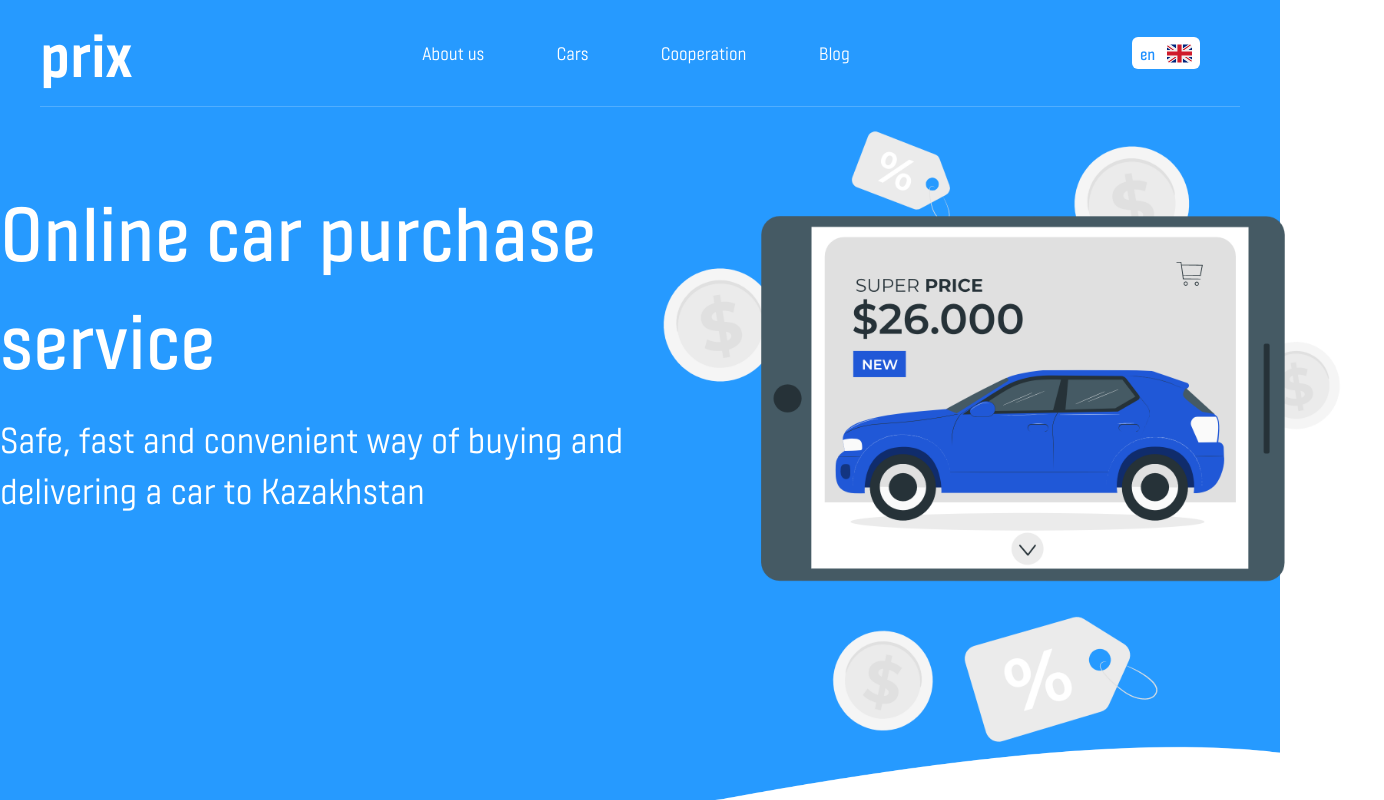
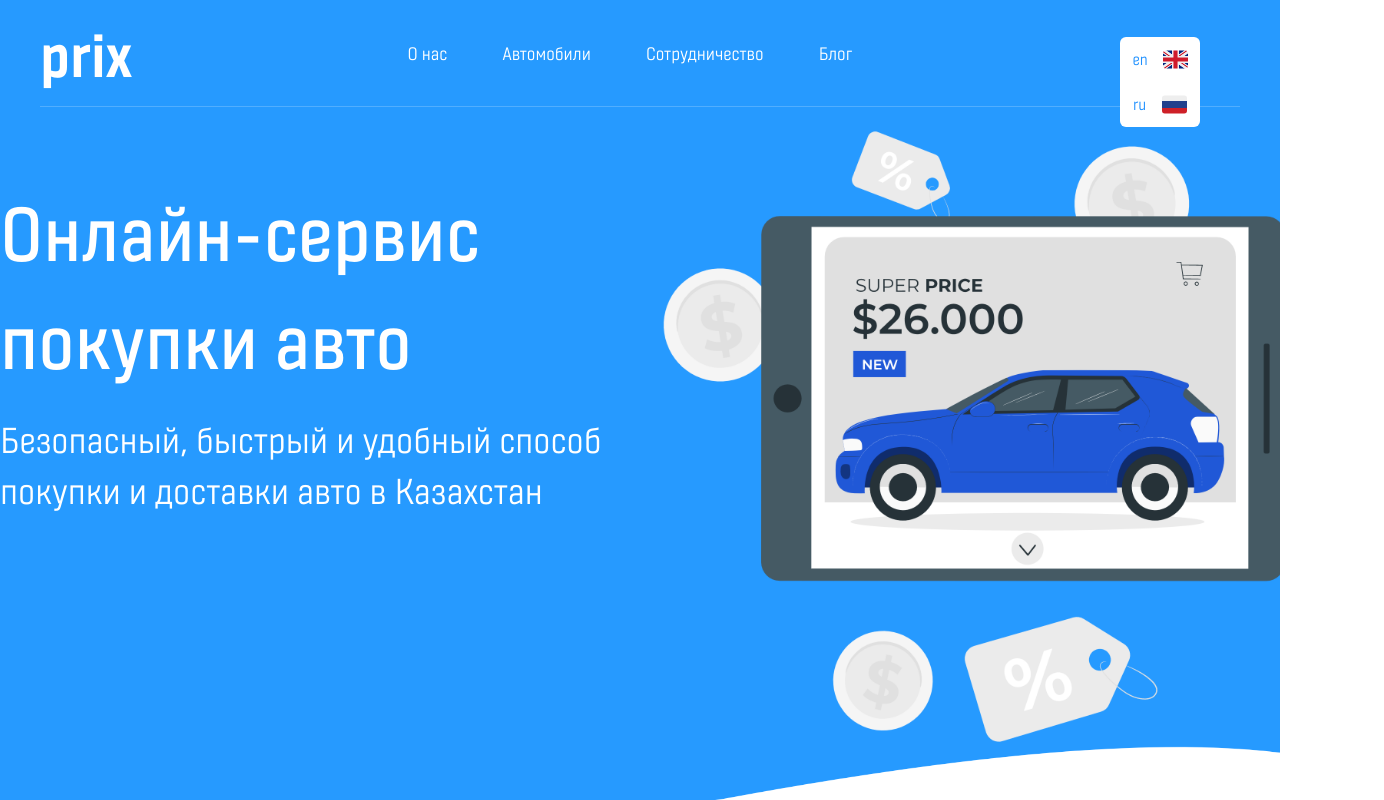
Before and after one commit to prix-group/prix_market, a Next.js app: page / in a window 1280 px wide. Both pictures are taken after a click on the element "рус". Shown: the top 800 px of the page, 1384 px wide, since content can reach past the window. Built offline with nearby package versions, Linux system fonts and the light colour scheme.

Commit message:
feature: language droplist

```diff
--- a/src/components/Header/index.tsx
+++ b/src/components/Header/index.tsx
@@ -4,6 +4,7 @@ import rusFlag from '../../../public/images/flag-for-flag-russia-svgrepo-com.svg
 import {
   Dispatch,
   FC,
+  MouseEvent,
   SetStateAction,
   useContext,
   useEffect,
@@ -24,6 +25,7 @@ interface IHeader {
 
 export const Header: FC<IHeader> = ({ setLang }) => {
   const [isOpen, setIsOpen] = useState(false);
+  const [langboxOpen, setLangboxOpen] = useState(false);
   const router = useRouter();
 
   const translation = useContext(multilangContext);
@@ -36,19 +38,69 @@ export const Header: FC<IHeader> = ({ setLang }) => {
       : document.body.classList.remove('menu-opened');
   }, [isOpen]);
 
-  const handleLanguageSwitch = () => {
-    translation.lang === 'en' ? setLang('ru') : setLang('en');
+  const handleLanguageSwitch = (e: MouseEvent<HTMLLIElement>) => {
+    setLang(e.currentTarget.id);
+    handleLangBoxClose();
   };
-  //
-  // const returnLangboxMarkup = () => {
-  //   if (langboxOpen) {
-  //     return (
-  //         <div>
-  //
-  //         </div>
-  //     )
-  //   }
-  // }
+
+  const handleLangBoxOpen = () => {
+    setLangboxOpen(true);
+  };
+
+  const handleLangBoxClose = () => {
+    setLangboxOpen(false);
+  };
+
+  const handleLangBoxMarkup = () => {
+    if (!langboxOpen) {
+      return (
+        <div
+          className={styles['header__language-button']}
+          onClick={handleLangBoxOpen}
+        >
+          <p className={styles['header__language-content']}>
+            {translation.lang === 'ru' ? 'рус' : 'en'}
+          </p>
+          <img
+            className={styles['header__language-flag']}
+            src={translation.lang === 'en' ? engFlag.src : rusFlag.src}
+          />
+        </div>
+      );
+    }
+    return (
+      <div className={styles['header__language-menu']}>
+        <div className={styles['overlay']} onClick={handleLangBoxClose}></div>
+        <div className={styles['header__language-container']}>
+          <ul className={styles['header__language-list']}>
+            <li
+              className={styles['header__language-item']}
+              onClick={(e) => handleLanguageSwitch(e)}
+              id={'en'}
+            >
+              <p className={styles['header__language-name']}>en</p>
+              <img
+                className={styles['header__language-flag']}
+                src={engFlag.src}
+                alt={'dsf'}
+              />
+            </li>
+            <li
+              className={styles['header__language-item']}
+              onClick={(e) => handleLanguageSwitch(e)}
+              id={'ru'}
+            >
+              <p className={styles['header__language-name']}>ru</p>
+              <img
+                className={styles['header__language-flag']}
+                src={rusFlag.src}
+              />
+            </li>
+          </ul>
+        </div>
+      </div>
+    );
+  };
 
   return (
     <header
@@ -94,20 +146,46 @@ export const Header: FC<IHeader> = ({ setLang }) => {
             })}
           </ul>
         </nav>
-        <div
-          className={styles['header__language-button']}
-          onClick={handleLanguageSwitch}
-        >
-          <p className={styles['header__language-content']}>
-            {translation.lang === 'ru' ? 'рус' : 'en'}
-          </p>
-          <img
-            className={styles['header__language-flag']}
-            src={translation.lang === 'en' ? engFlag.src : rusFlag.src}
-          />
-        </div>
+        {handleLangBoxMarkup()}
         {isOpen && <Menu setIsOpen={setIsOpen} />}
       </div>
     </header>
   );
 };
+// eslint-disable-next-line no-lone-blocks
+{
+  /* <div */
+}
+{
+  /*  className={styles['header__language-button']} */
+}
+{
+  /*  onClick={handleLangBoxOpen} */
+}
+{
+  /* > */
+}
+{
+  /*  <p className={styles['header__language-content']}> */
+}
+{
+  /*    {translation.lang === 'ru' ? 'рус' : 'en'} */
+}
+{
+  /*  </p> */
+}
+{
+  /*  <img */
+}
+{
+  /*    className={styles['header__language-flag']} */
+}
+{
+  /*    src={translation.lang === 'en' ? engFlag.src : rusFlag.src} */
+}
+{
+  /*  /> */
+}
+{
+  /* </div> */
+}
--- a/src/components/Header/styles.module.scss
+++ b/src/components/Header/styles.module.scss
@@ -13,6 +13,7 @@
   }
 
   &__language {
+
     &-button {
       display: flex;
       justify-content: space-around;
@@ -20,11 +21,11 @@
 
       border-radius: 6px;
       background-color: $white;
-      width: 64px;
+      width: 80px;
       height: 32px;
       cursor: pointer;
 
-      padding: 0 2px;
+      padding: 0;
 
       transition: all .2s ease-in-out;
 
@@ -49,7 +50,70 @@
       width: 25px;
 
     }
+
+    &-menu {
+      display: flex;
+      width: 80px;
+      height: 32px;
+      padding: 0;
+    }
+
+    &-container {
+      position: relative;
+      width: 100%;
+      height: 100%;
+    }
+
+    &-list {
+      list-style: nonne;
+      padding: 0;
+      margin: 0;
+
+      width: 100%;
+
+      position: absolute;
+      top: 0;
+      left: 0;
+
+      background-color: $white;
+      border-radius: 6px;
+
+      color: $prix-sat;
+
+      overflow: hidden;
+    }
+
+    &-item {
+      display: flex;
+      justify-content: space-around;
+      padding: 10px 5px;
+
+      max-width: 100%;
+
+      transition: all .2s ease-in-out;
+
+      &:hover {
+        background-color: $prix-dark;
+        color: $white;
+        scale: 1.05;
+        cursor: pointer;
+      }
+    }
+
+    &-name {
+      margin: 0;
+    }
   }
+}
+
+.overlay {
+  position: absolute;
+  left: 0;
+  top: 0;
+  width: 100%;
+  height: 1000px;
+  background-color: transparent;
+  opacity: .5;
 }
 
 .content {
--- a/src/components/Intro/styles.module.scss
+++ b/src/components/Intro/styles.module.scss
@@ -10,6 +10,7 @@
   color: $white;
 
   padding: 50px 0 50px;
+  overflow: hidden;
 }
 
 .wrapper {
```
